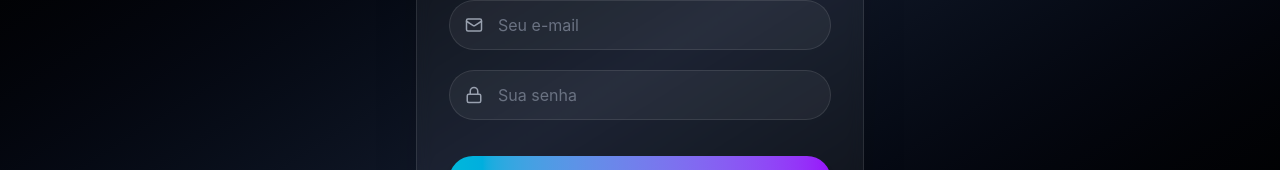
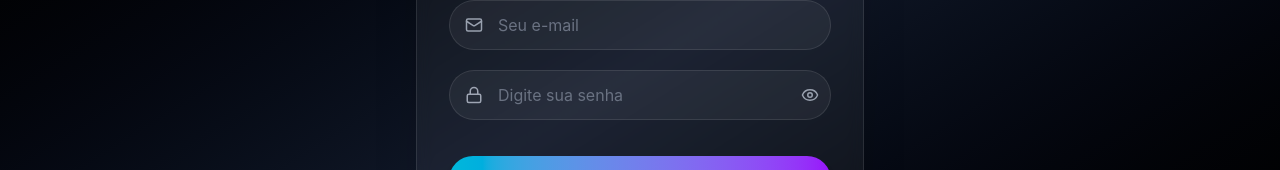
Before and after one commit to l0rrane/site-zyra-atualizado, a React (Vite) app: page /login in a window 1280 px wide. Shown: the part 332-502 px from the top of the page. Built offline with nearby package versions, Linux system fonts and the light colour scheme; the HTML template or start-up script is replaced by a standard one.

Commit message:
visibilidade de senha

```diff
--- a/src/pages/cadastro.tsx
+++ b/src/pages/cadastro.tsx
@@ -1,4 +1,5 @@
 
+import { Eye, EyeOff } from "lucide-react";
 import { useMemo, useState } from "react";
 import { motion } from "framer-motion";
 import {
@@ -331,6 +332,8 @@ const Cadastro = () => {
   const getPasswordRuleClass = (isValid: boolean) =>
     isValid ? "text-green-400" : "text-gray-400";
 
+  const [mostrarSenha, setMostrarSenha] = useState(false);
+
   return (
     <section className="relative min-h-screen pt-32 pb-20 overflow-hidden bg-black text-white">
       <div className="absolute top-0 left-1/4 w-[800px] h-[800px] bg-purple-600/10 blur-[120px] rounded-full -translate-y-1/2" />
@@ -388,17 +391,27 @@ const Cadastro = () => {
                 <label className="text-sm text-gray-300 mb-2 block">Senha</label>
                 <div className="flex items-center gap-3 rounded-xl border border-white/10 bg-black/30 px-4">
                   <LockIcon size={18} className="text-cyan-400" />
+                  <div className="relative w-full">
   <input
-                    type="password"
+    type={mostrarSenha ? "text" : "password"}
     name="senha"
     value={formData.senha}
     onChange={handleChange}
     placeholder="Digite sua senha"
     minLength={8}
     maxLength={20}
-                    className="w-full bg-transparent py-4 outline-none text-white placeholder:text-gray-500"
+    className="w-full bg-transparent py-4 pr-10 outline-none text-white placeholder:text-gray-500"
     required
   />
+
+  <button
+    type="button"
+    onClick={() => setMostrarSenha((prev) => !prev)}
+    className="absolute right-0 top-1/2 -translate-y-1/2 text-gray-400 hover:text-white pr-2"
+  >
+    {mostrarSenha ? <EyeOff size={18} /> : <Eye size={18} />}
+  </button>
+</div>
                 </div>
 
                 <div className="mt-3 space-y-1 text-xs">
--- a/src/pages/login.tsx
+++ b/src/pages/login.tsx
@@ -1,4 +1,5 @@
 
+import { Eye, EyeOff } from "lucide-react";
 import { Mail, Lock, LogIn } from "lucide-react";
 import { useState } from "react";
 import { Link, useNavigate } from "react-router-dom";
@@ -58,6 +59,8 @@ const Login = () => {
     }
   };
 
+    const [mostrarSenha, setMostrarSenha] = useState(false);
+
   return (
     <section
       id="login"
@@ -98,14 +101,24 @@ const Login = () => {
               className="absolute left-4 top-1/2 -translate-y-1/2 text-gray-400"
               size={18}
             />
-            <input
-              type="password"
-              placeholder="Sua senha"
-              value={senha}
-              onChange={(e) => setSenha(e.target.value)}
-              required
-              className="w-full pl-12 pr-4 py-3 rounded-full bg-white/5 border border-white/10 text-white placeholder-gray-500 focus:outline-none focus:border-purple-500 transition-all"
-            />
+            <div className="relative w-full">
+  <input
+    type={mostrarSenha ? "text" : "password"}
+    value={senha}
+    onChange={(e) => setSenha(e.target.value)}
+    placeholder="Digite sua senha"
+    className="w-full pl-12 pr-10 py-3 rounded-full bg-white/5 border border-white/10 text-white placeholder-gray-500 focus:outline-none focus:border-purple-500 transition-all"
+    required
+  />
+
+  <button
+    type="button"
+    onClick={() => setMostrarSenha((prev) => !prev)}
+    className="absolute right-3 top-1/2 -translate-y-1/2 text-gray-400 hover:text-white"
+  >
+    {mostrarSenha ? <EyeOff size={18} /> : <Eye size={18} />}
+  </button>
+</div>
           </div>
 
           {/* EXIBIÇÃO DE ERRO */}
```
Lines whose indentation alone changed are shown as unchanged.
